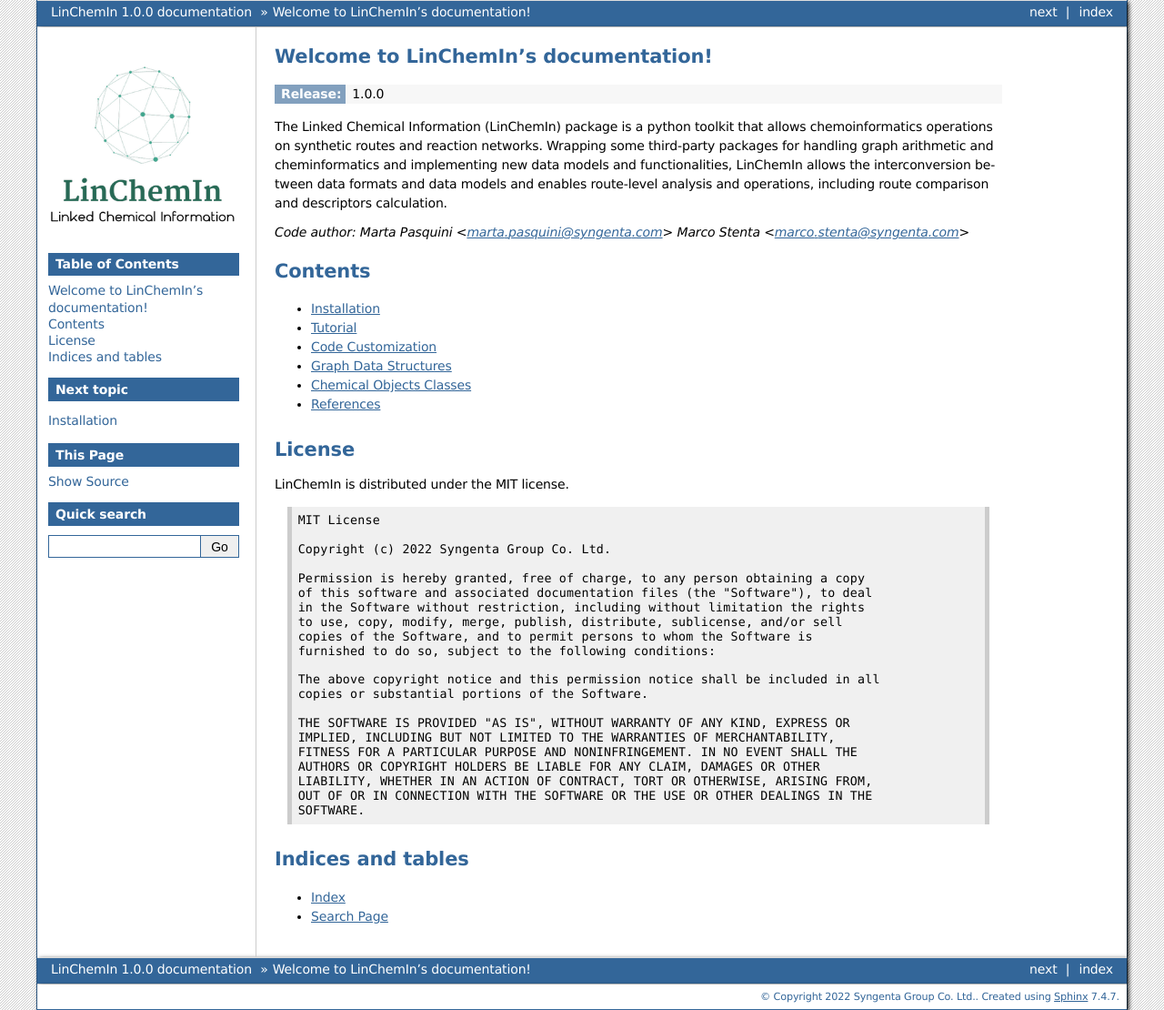
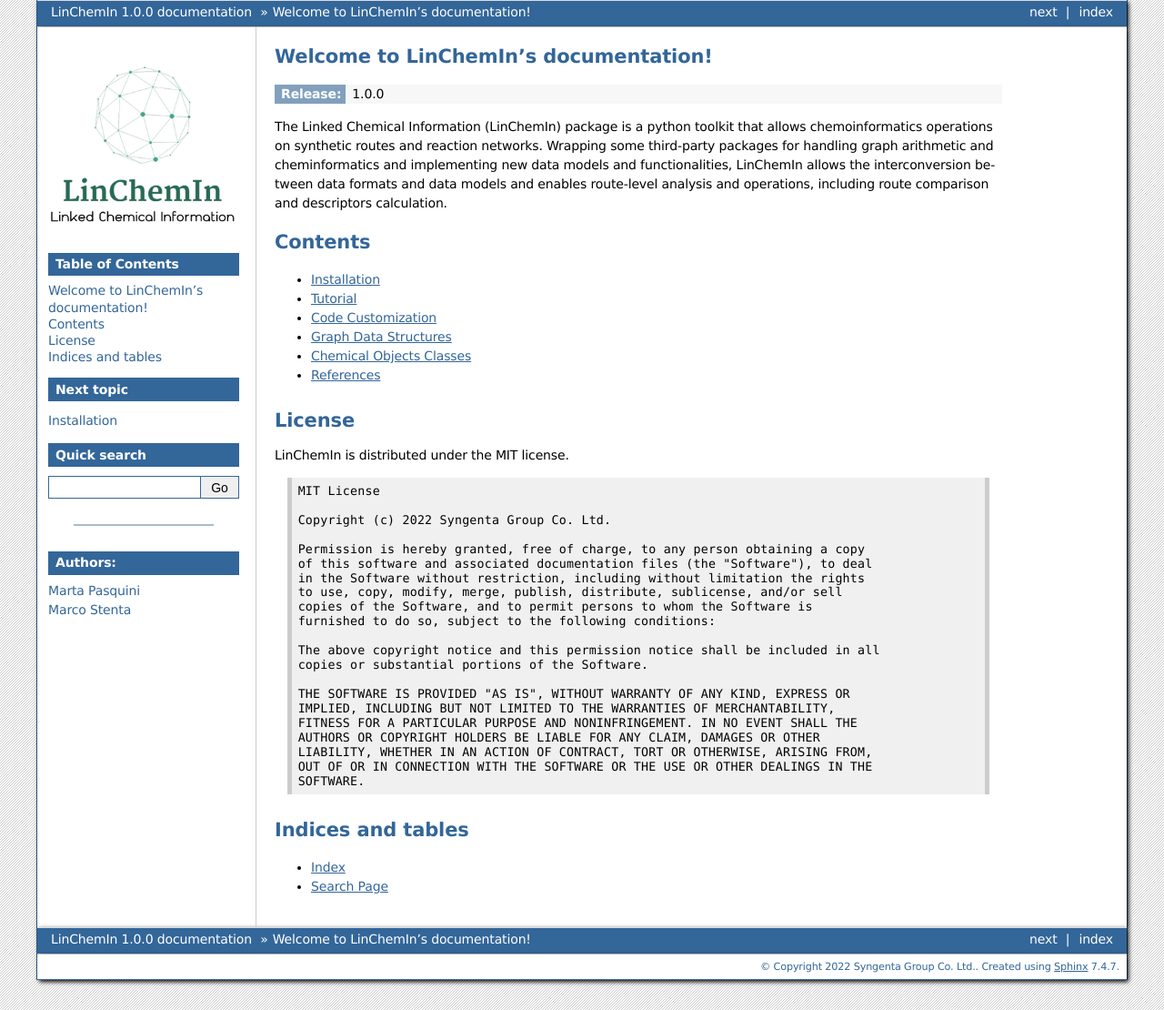
Before and after one commit to syngenta/linchemin, a Sphinx documentation site: the page built from docs/source/index.rst, in a window 1280 px wide. Shown: the whole page at 91% size. Built offline with Sphinx 7.4.7, drawn with Linux system fonts in a browser that asks for light colours.

Commit message:
added html template to add authors contact to documentation sidebar

```diff
--- /dev/null
+++ b/docs/source/_templates/authors.html
@@ -0,0 +1,7 @@
+<!DOCTYPE html>
+<hr />
+<div id="sphinxsidebar">
+    <h3 >Authors:</h3>
+    <a href = "mailto: marta.pasquini@syngenta.com">Marta Pasquini </a> <br>
+    <a href = "mailto: marco.stenta@syngenta.com">Marco Stenta </a>
+</div>
--- a/docs/source/conf.py
+++ b/docs/source/conf.py
@@ -33,3 +33,13 @@
 html_theme = 'bizstyle'
 html_static_path = ['static']
 html_logo = "static/linchemin_logo.png"
+
+
+html_sidebars = {
+        '**': [
+                 'localtoc.html',
+                 'relations.html',
+                 'searchbox.html',
+                 'authors.html',
+            ]
+        }
--- a/docs/source/index.rst
+++ b/docs/source/index.rst
@@ -17,7 +17,6 @@
 data formats and data models and enables route-level analysis and operations,
 including route comparison and descriptors calculation.
 
-.. codeauthor:: Marta Pasquini <marta.pasquini@syngenta.com> Marco Stenta <marco.stenta@syngenta.com>
 
 Contents
 ========
```
